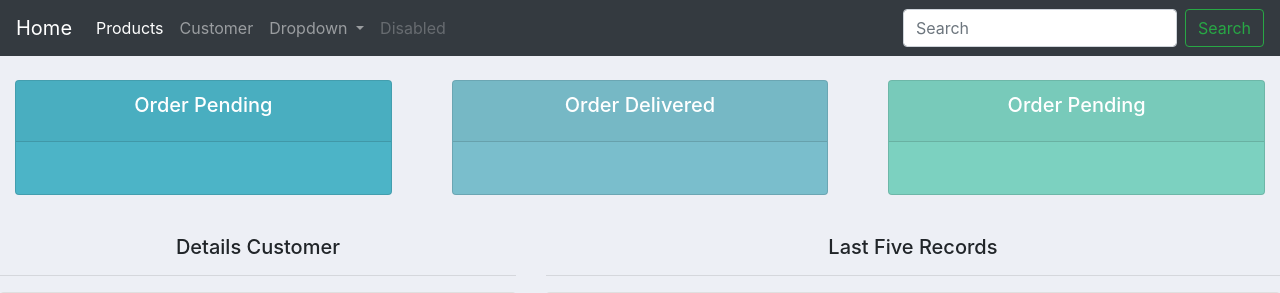
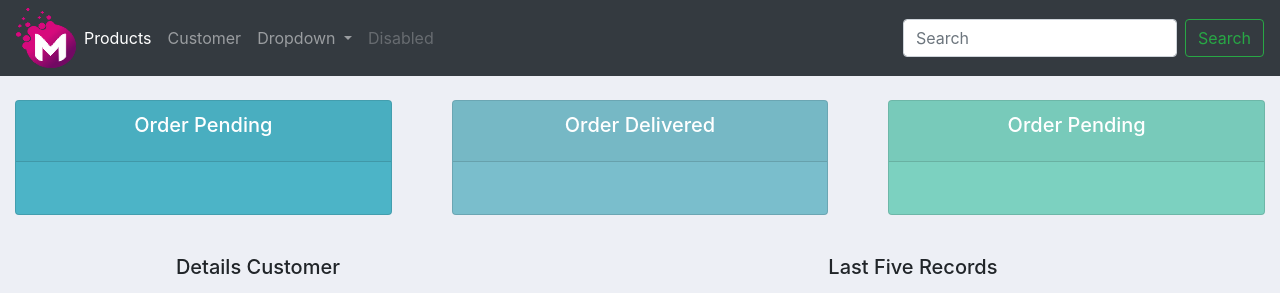
Before and after one commit to Moi143/Delivery_Site-with-dinnes_lvy, a Django app: page / in a window 1280 px wide. Shown: the top 293 px of that part. Run offline with Django 3.2, Linux system fonts and the light colour scheme; the page is wider than the window, and the part outside it is not shown; some libraries are stand-ins or nearby versions.

Commit message:
logo desgin and put on navbar
setting.py

MEDIA_URL = '/images/'

```diff
--- a/accounts/templates/navbar.html
+++ b/accounts/templates/navbar.html
@@ -7,7 +7,8 @@
     </head>
     <body>
 <nav class="navbar navbar-expand-lg navbar-dark bg-dark">
-  <a class="navbar-brand" href="">Home</a>
+  {% comment %} <a class="navbar-brand" href="">Home</a> {% endcomment %}
+  <img src="{% static 'images/logo_orginal.png' %}">
   <button class="navbar-toggler" type="button" data-toggle="collapse" data-target="#navbarSupportedContent" aria-controls="navbarSupportedContent" aria-expanded="false" aria-label="Toggle navigation">
     <span class="navbar-toggler-icon"></span>
   </button>
--- a/dinnes_lvy/settings.py
+++ b/dinnes_lvy/settings.py
@@ -120,6 +120,8 @@ USE_TZ = True
 
 STATIC_URL = '/static/'
 
+MEDIA_URL = '/images/'
+
 STATICFILES_DIRS= [
     os.path.join(BASE_DIR, 'static')
 ]
```
Also changed, not shown: other parts of accounts/templates/navbar.html (+2 -2 lines), accounts/static/images/logo_orginal.png (added), 3 other files.
